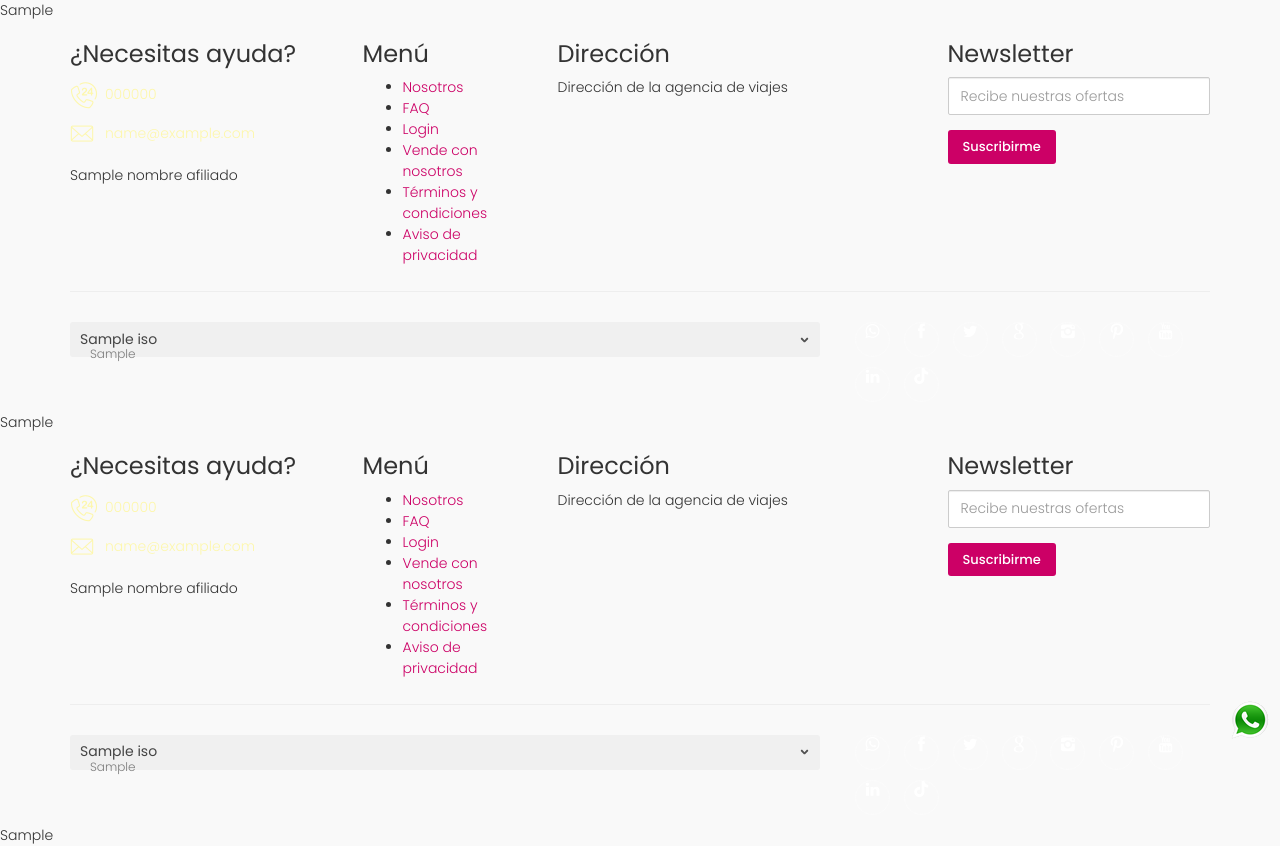
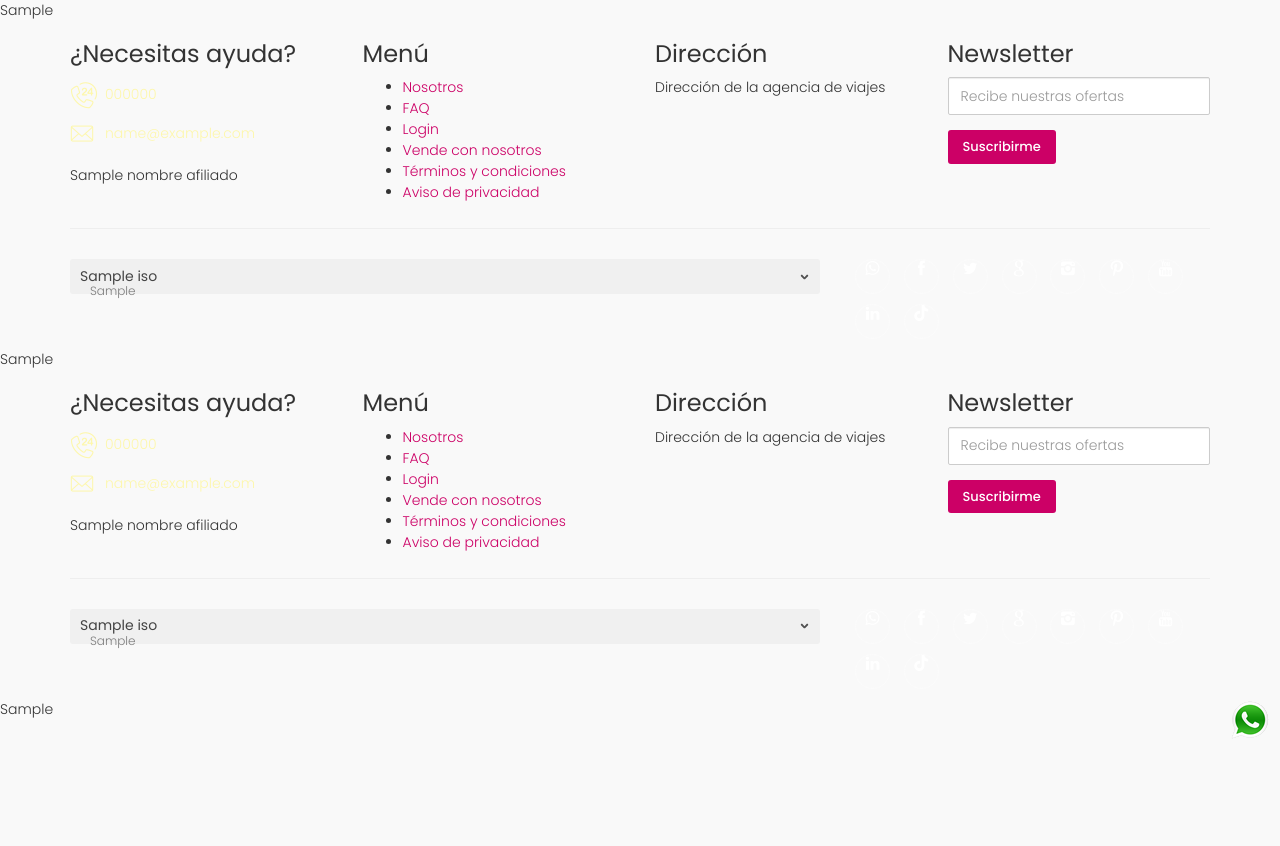
Before and after one commit to pabloayalamx/mujerviaja, a PHP site: the page made by templates/footer.php in a window 1280 px wide. After the commit the page ends 737 px from the top, so only its background shows below. Run offline with PHP 8.4, Linux system fonts and the light colour scheme; the template is opened without the code that fills it: most values are stand-ins (such as "Sample title", 1, 10 or a date in 2020); some libraries are stand-ins or nearby versions; some web fonts are replaced.

Commit message:
no message

```diff
--- a/templates/footer.php
+++ b/templates/footer.php
@@ -13,7 +13,7 @@
                 <p><?php echo $nombreAfiliado; ?></p>
             <?php } ?>
         </div>
-        <div class="col-md-2 col-sm-3">
+        <div class="col-md-3 col-sm-3">
             <h3>Menú</h3>
             <ul>
                 <li><a href="nosotros">Nosotros</a></li>
@@ -24,7 +24,7 @@
                 <li><a href="aviso-privacidad">Aviso de privacidad</a></li>
             </ul>
         </div>
-        <div class="col-md-4 col-sm-6">
+        <div class="col-md-3 col-sm-3">
             <h3>Dirección</h3>
             <p>
                 Dirección de la agencia de viajes
@@ -37,7 +37,7 @@
             </div> -->
         </div>
 
-        <div class="col-md-3 col-sm-12">
+        <div class="col-md-3 col-sm-3">
             <h3>Newsletter</h3>
             <div id="message-newsletter_2">
             </div>
```
